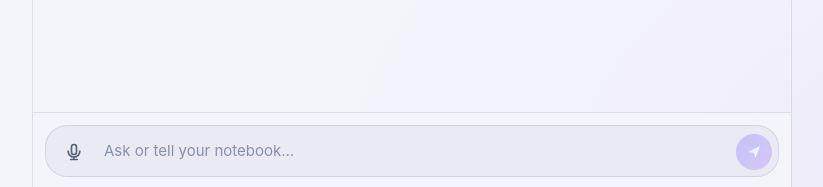
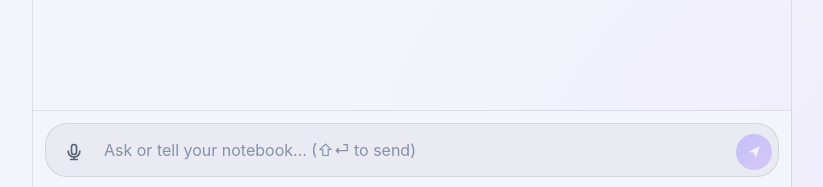
Before and after one commit to reb00t-io/notes, a Python web app: template src/templates/index.html in a window 1280 px wide. Shown: the part 613-800 px from the top of the page, without its empty margins (228-1051 px from the left). Run offline with Jinja, Linux system fonts and the light colour scheme; the template is opened without the code that fills it, so the values that code supplies are empty.

Commit message:
mobile: stop iOS auto-zoom on inputs; Enter inserts newline, Shift+Enter sends
- .composer-input and .drawer-search input both bumped to font-size 16px.
  iOS Safari auto-zooms any input < 16px on focus and never zooms back
  out, leaving the input wider than the screen.
- Enter key now inserts a newline (default browser behavior); only
  Shift+Enter or tapping the send button submits. Placeholder updated
  to surface the new keybinding.

```diff
--- a/src/static/notes/app.css
+++ b/src/static/notes/app.css
@@ -537,7 +537,10 @@ a:hover { text-decoration: underline; }
   background: transparent;
   resize: none;
   outline: none;
-  font-size: 15px;
+  /* MUST be >= 16px on mobile: iOS Safari auto-zooms on any text input
+     with a smaller font size and never zooms back out, leaving the input
+     wider than the screen. */
+  font-size: 16px;
   line-height: 1.5;
   padding: 8px 4px;
   max-height: 140px;
@@ -604,7 +607,8 @@ a:hover { text-decoration: underline; }
   background: var(--surface);
   border: 1px solid var(--border);
   border-radius: 12px;
-  font-size: 14px;
+  /* >= 16px to prevent iOS Safari auto-zoom on focus (see .composer-input). */
+  font-size: 16px;
   color: var(--text);
   outline: none;
 }
--- a/src/static/notes/app.js
+++ b/src/static/notes/app.js
@@ -300,7 +300,9 @@ composerInput.addEventListener('input', () => {
 });
 
 composerInput.addEventListener('keydown', (e) => {
-  if (e.key === 'Enter' && !e.shiftKey) {
+  // Plain Enter inserts a newline (default browser behavior).
+  // Only Shift+Enter (or tapping the send button) submits.
+  if (e.key === 'Enter' && e.shiftKey) {
     e.preventDefault();
     submit();
   }
--- a/src/templates/index.html
+++ b/src/templates/index.html
@@ -105,7 +105,7 @@
           id="composer-input"
           class="composer-input"
           rows="1"
-          placeholder="Ask or tell your notebook…"
+          placeholder="Ask or tell your notebook… (⇧⏎ to send)"
           aria-label="Message"></textarea>
         <button class="composer-send" id="send-btn" aria-label="Send" disabled>
           <svg viewBox="0 0 24 24" fill="none" width="18" height="18">
```
